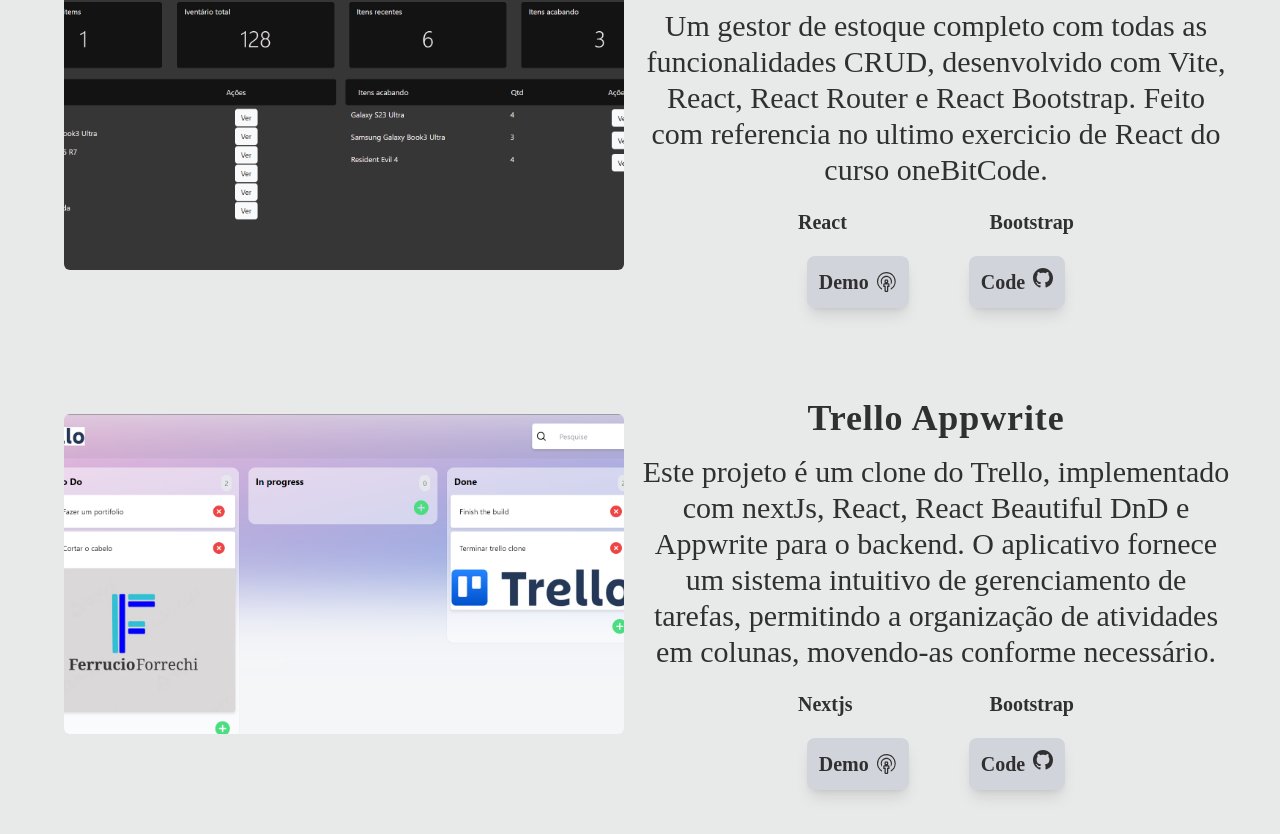
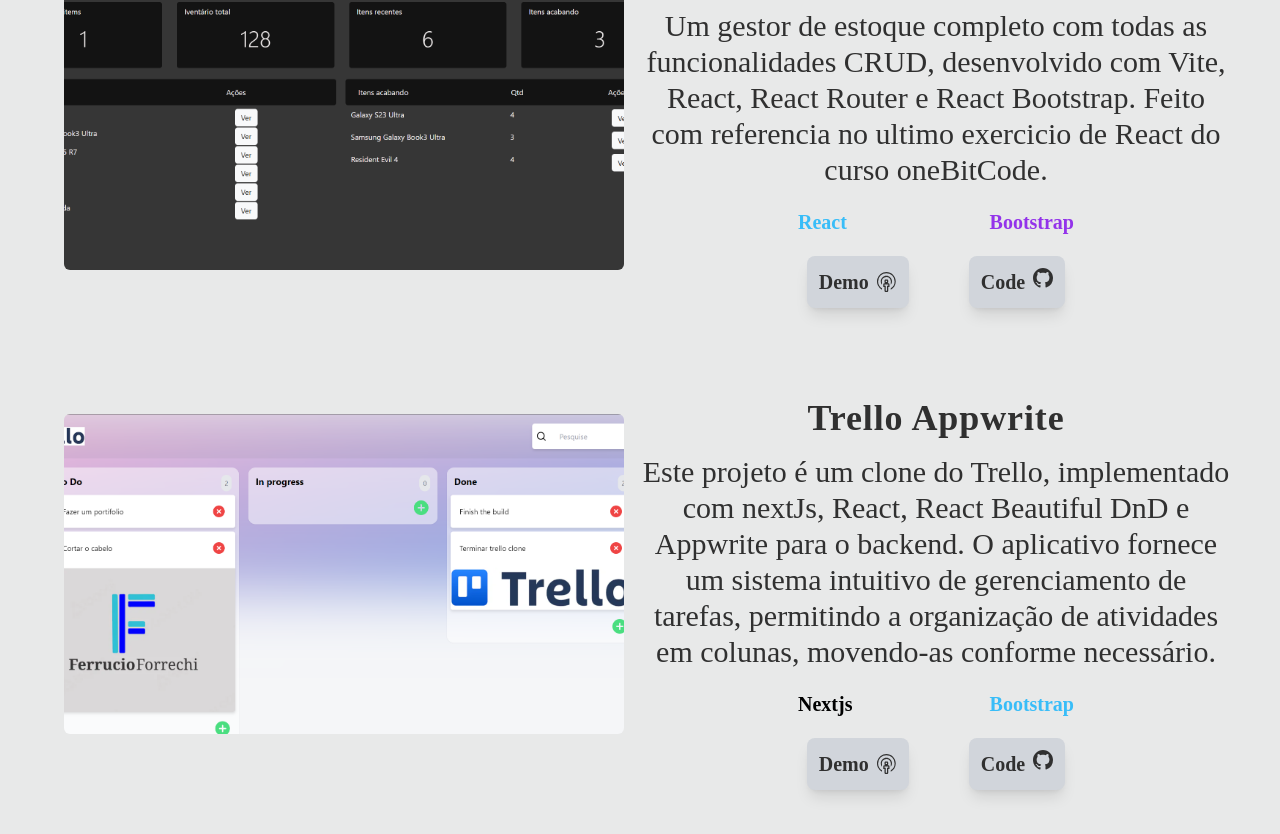
Before and after one commit to RuanPabloPionte/Portifolio, a Next.js app: page / in a window 1280 px wide. Shown: the part 2431-3265 px from the top of the page. Built offline with nearby package versions, Linux system fonts and the light colour scheme.

Commit message:
fix the tech color that wasn't working

```diff
--- a/components/ProjectCard.tsx
+++ b/components/ProjectCard.tsx
@@ -49,7 +49,7 @@
         <div className="grid grid-cols- place-items-center m-5">
           <div className="flex min-w-[50%] justify-between gap-5 text-xl font-semibold ">
             {technologies.map((tech, index) => (
-              <span key={index} className={`text-${tech.color}`}>
+              <span key={index} className={`${tech.color}`}>
                 {tech.name}
               </span>
             ))}
--- a/components/Projects.tsx
+++ b/components/Projects.tsx
@@ -1,6 +1,5 @@
 import ProjectCard from "./ProjectCard";
 
-// Componente principal que renderiza os projetos usando o componente ProjectCard
 function Projects() {
   return (
     <section>
@@ -10,8 +9,8 @@
         title="StockItem"
         description="Um gestor de estoque completo com todas as funcionalidades CRUD, desenvolvido com Vite, React, React Router e React Bootstrap. Feito com referencia no ultimo exercicio de React do curso oneBitCode."
         technologies={[
-          { name: "React", color: "sky-400" },
-          { name: "Bootstrap", color: "purple-600" },
+          { name: "React", color: "text-sky-400" },
+          { name: "Bootstrap", color: "text-purple-600" },
         ]}
         demoLink="https://gestor-de-estoque-indol.vercel.app/"
         codeLink="https://github.com/RuanPabloPionte/gestor-de-estoque"
@@ -23,8 +22,8 @@
         title="Trello Appwrite"
         description="Este projeto é um clone do Trello, implementado com nextJs, React, React Beautiful DnD e Appwrite para o backend. O aplicativo fornece um sistema intuitivo de gerenciamento de tarefas, permitindo a organização de atividades em colunas, movendo-as conforme necessário."
         technologies={[
-          { name: "Nextjs", color: "black" },
-          { name: "Bootstrap", color: "sky-400" },
+          { name: "Nextjs", color: "text-black" },
+          { name: "Bootstrap", color: "text-sky-400" },
         ]}
         demoLink="https://trello-clone-ivory-nine.vercel.app/"
         codeLink="https://github.com/RuanPabloPionte/trello-clone"
```
